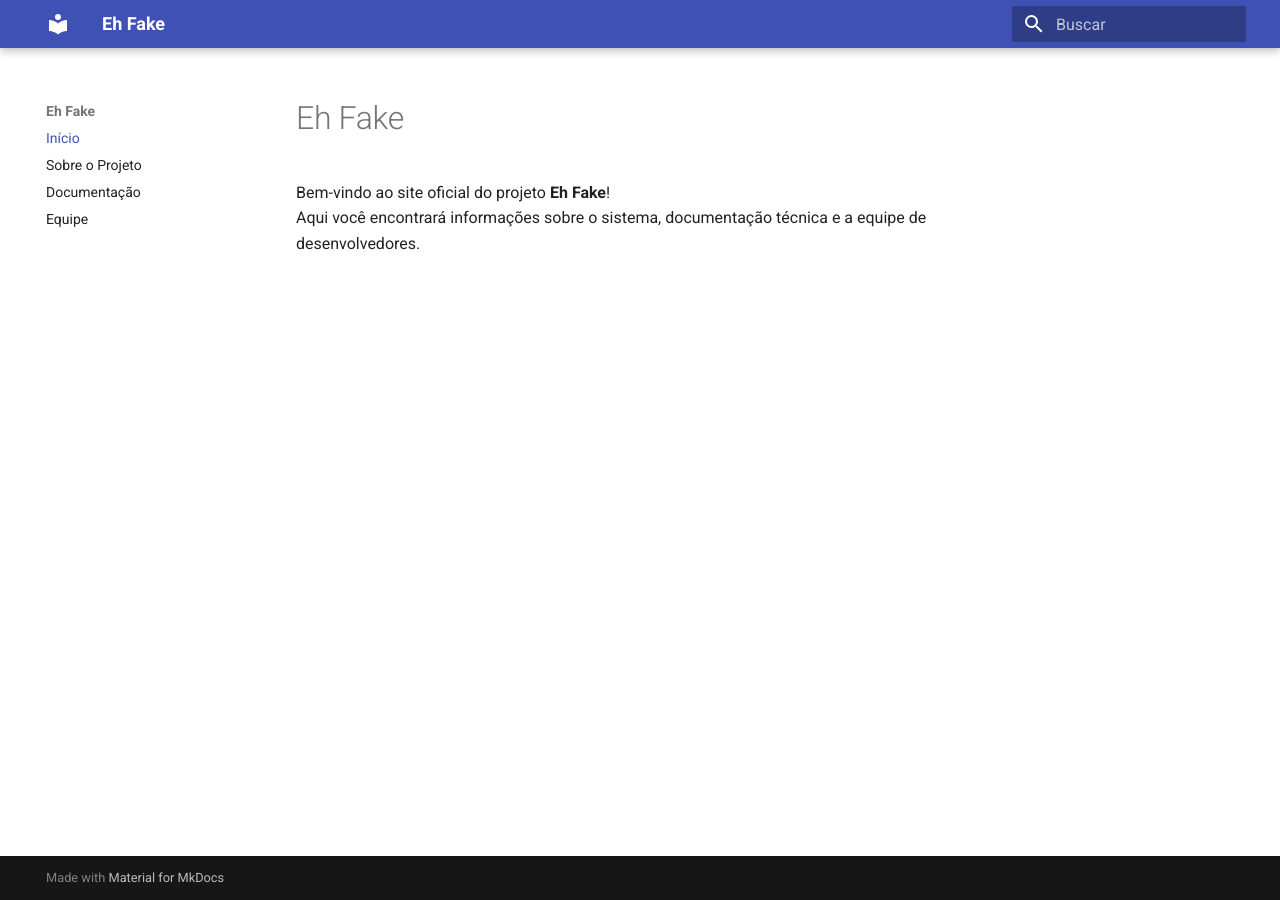
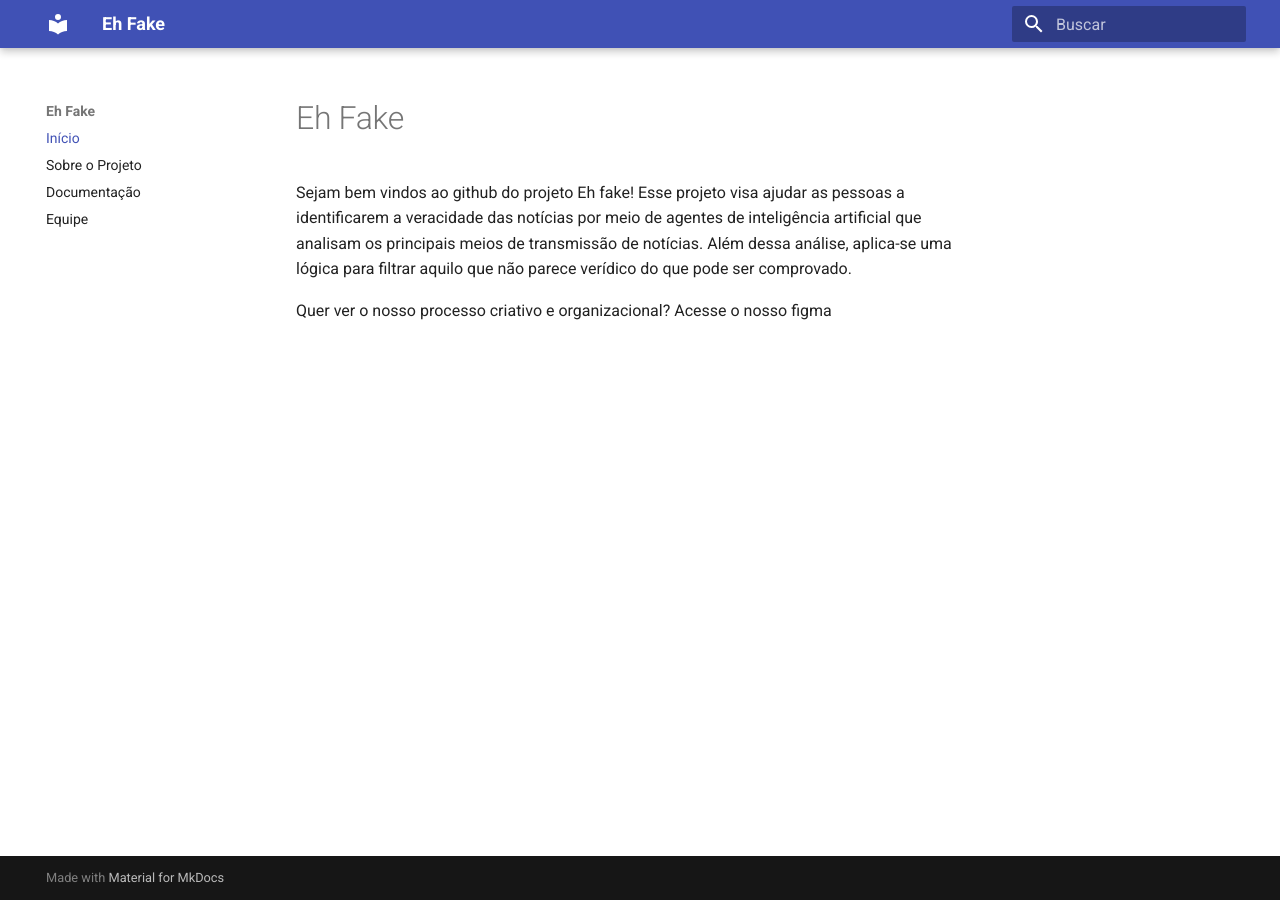
Before and after one commit to Bryan70897/teste1, an MkDocs documentation site: the page built from docs/index.md, in a window 1280 px wide. Built offline with MkDocs 1.6.1 and Material for MkDocs 9.7.7, drawn with Linux system fonts in a browser that asks for light colours.

Commit message:
Update index.md

```diff
--- a/docs/index.md
+++ b/docs/index.md
@@ -1,4 +1,5 @@
 # Eh Fake
 
-Bem-vindo ao site oficial do projeto **Eh Fake**!
-Aqui você encontrará informações sobre o sistema, documentação técnica e a equipe de desenvolvedores.
+Sejam bem vindos ao github do projeto Eh fake! Esse projeto visa ajudar as pessoas a identificarem a veracidade das notícias por meio de agentes de inteligência artificial que analisam os principais meios de transmissão de notícias. Além dessa análise, aplica-se uma lógica para filtrar aquilo que não parece verídico do que pode ser comprovado.
+
+Quer ver o nosso processo criativo e organizacional? Acesse o nosso figma
```
